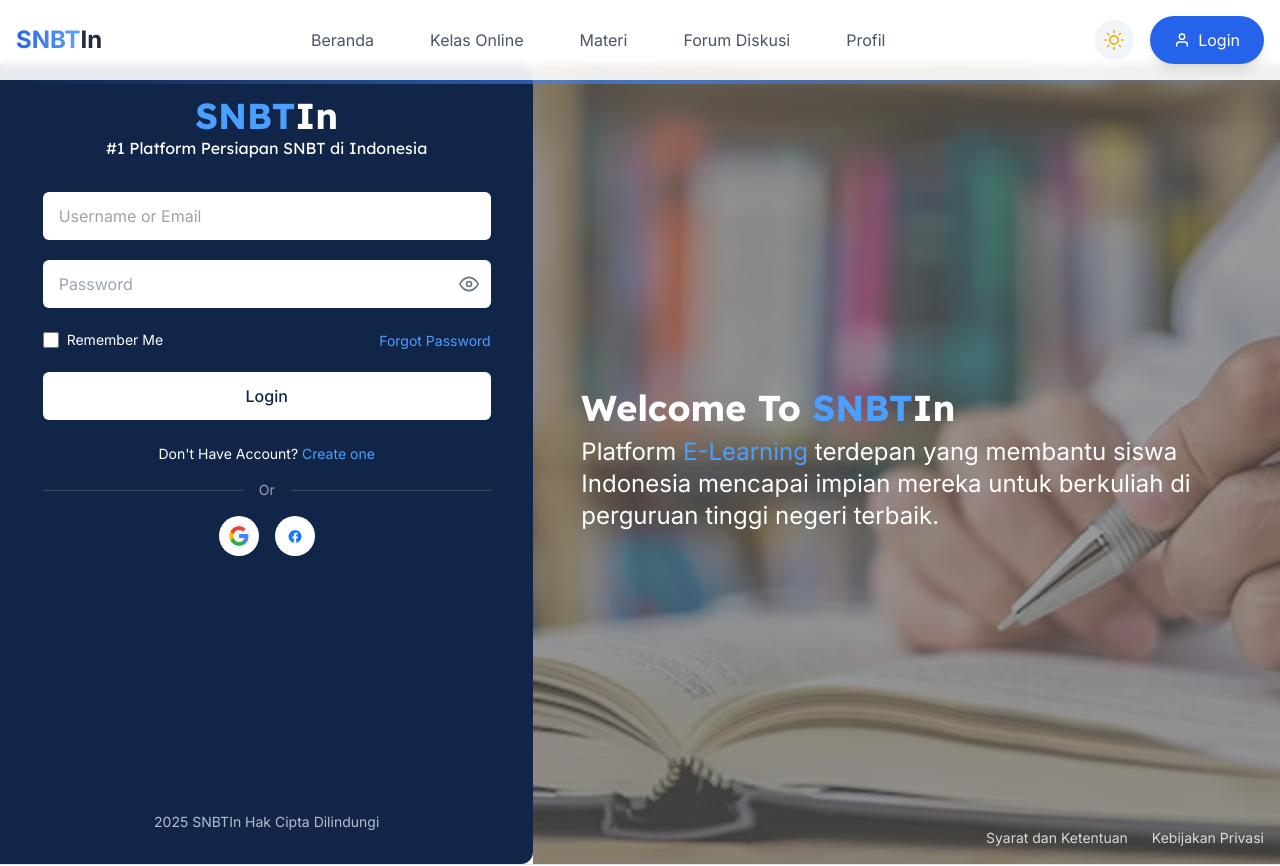
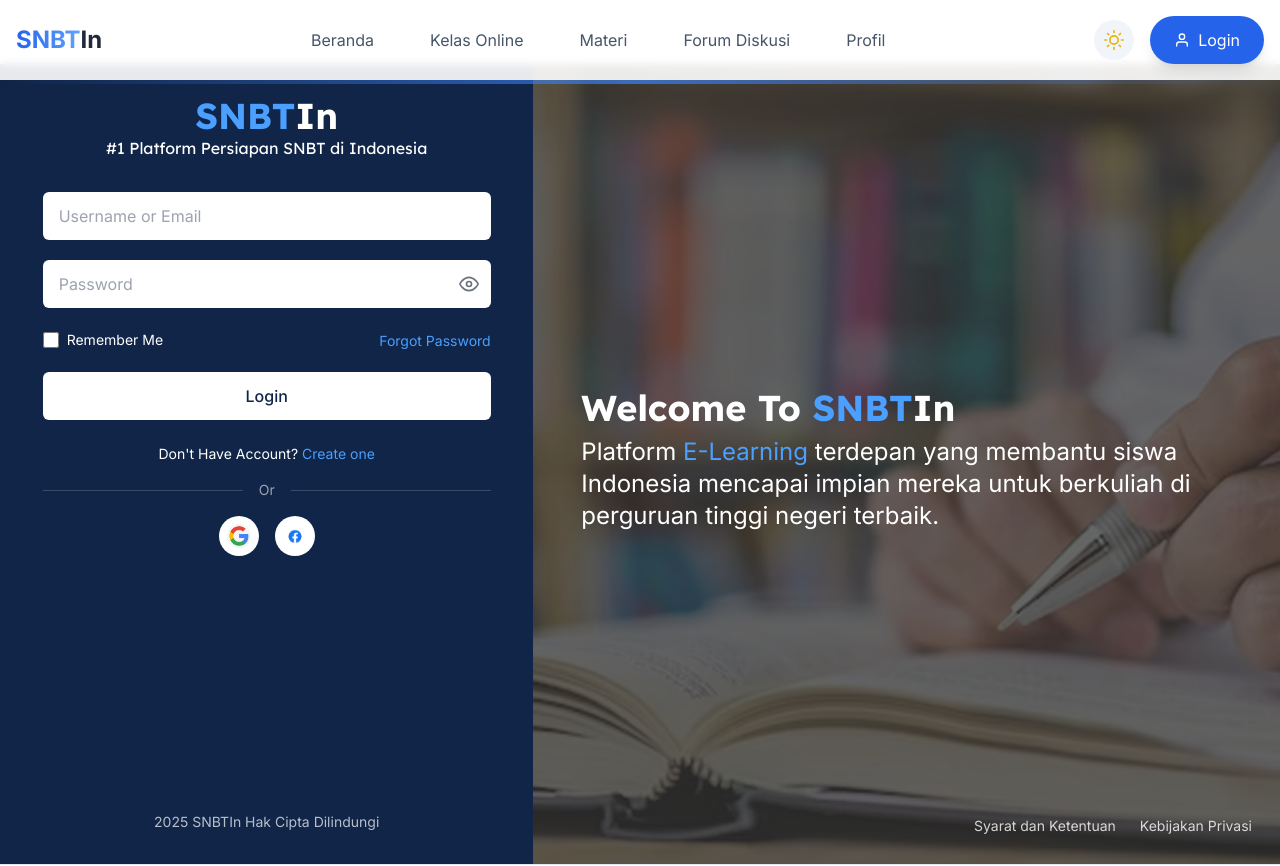
Before and after one commit to Arfazrll/SNBTIn, a Next.js app: page /login in a window 1280 px wide. Shown: the top 866 px of the page. Built offline with nearby package versions, Linux system fonts and the light colour scheme.

Commit message:
update login

```diff
--- a/src/pages/login.tsx
+++ b/src/pages/login.tsx
@@ -58,7 +58,7 @@
   return (
     <div className="flex min-h-screen">
       {/* Login Form Section (Left) */}
-      <div className="w-full md:w-5/12 bg-[#102548] flex flex-col justify-between p-8 rounded-r-xl">
+      <div className="w-full md:w-5/12 bg-[#102548] flex flex-col justify-between p-8">
         <div className="mx-auto w-full max-w-md">
           {/* Logo */}
           <div className="mb-8 text-center">
@@ -179,7 +179,7 @@
           backgroundRepeat: "no-repeat"
         }}
       >
-      <div className="absolute inset-0 bg-black/40 flex flex-col justify-center px-12">
+      <div className="absolute inset-0 bg-black/60 flex flex-col justify-center px-12">
 
           <h2 className="text-4xl font-bold text-white mb-2">
             Welcome To <span className="text-[#4a9fff]">SNBT</span>
@@ -192,7 +192,7 @@
           </p>
         </div>
 
-        <div className="absolute bottom-4 right-4 flex space-x-6 text-white/80 text-sm">
+        <div className="absolute bottom-7 right-7 flex space-x-6 text-white/80 text-sm">
           <Link href="/terms" className="hover:text-white">
             Syarat dan Ketentuan
           </Link>
```
